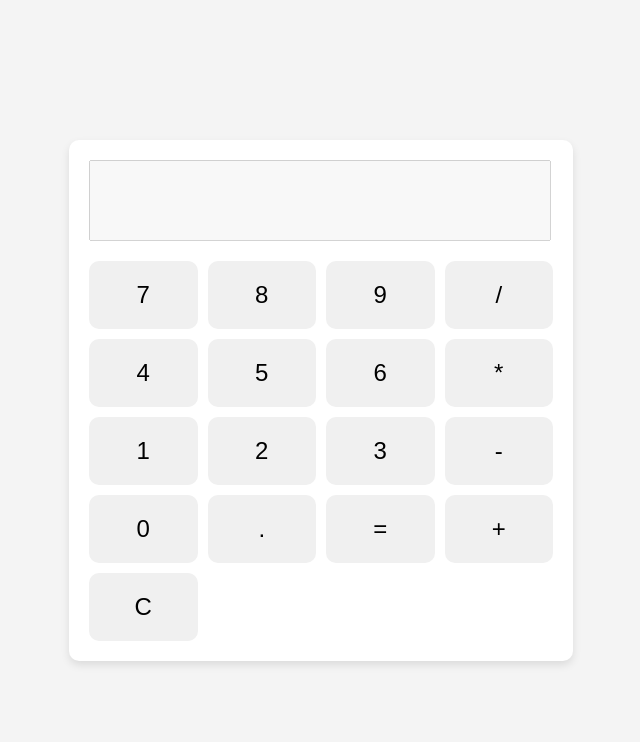
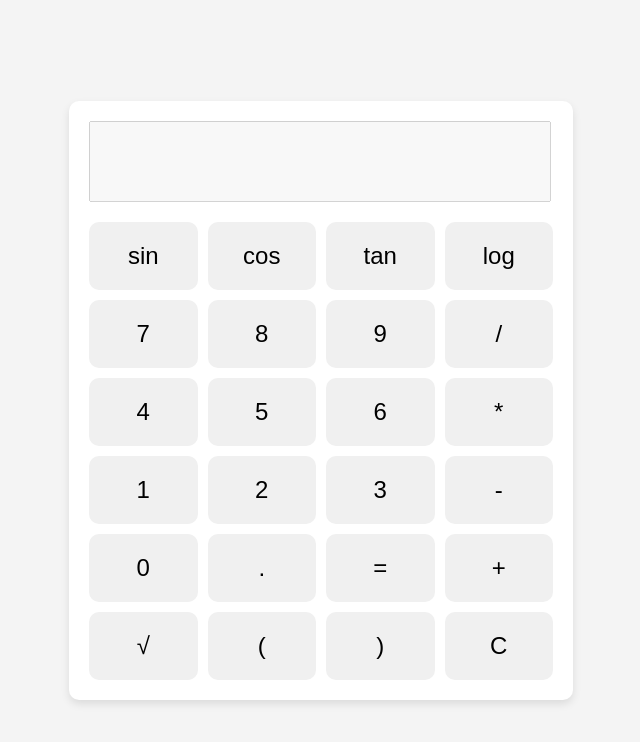
Before and after one commit to Hipokoa743/Calclator, a plain HTML site: page index.html in a window 1280 px wide. Shown: the whole page, without its empty margins (319-959 px from the left). Drawn offline with Linux system fonts and the light colour scheme.

Commit message:
Add scientific calculator functions

```diff
--- a/index.html
+++ b/index.html
@@ -12,22 +12,34 @@
     <div class="calculator">
         <input type="text" id="display" disabled>
         <div class="buttons">
+            <button class="btn" onclick="calculateSin()">sin</button>
+            <button class="btn" onclick="calculateCos()">cos</button>
+            <button class="btn" onclick="calculateTan()">tan</button>
+            <button class="btn" onclick="calculateLog()">log</button>
+
             <button class="btn" onclick="appendToDisplay('7')">7</button>
             <button class="btn" onclick="appendToDisplay('8')">8</button>
             <button class="btn" onclick="appendToDisplay('9')">9</button>
             <button class="btn" onclick="appendToDisplay('/')">/</button>
+
             <button class="btn" onclick="appendToDisplay('4')">4</button>
             <button class="btn" onclick="appendToDisplay('5')">5</button>
             <button class="btn" onclick="appendToDisplay('6')">6</button>
             <button class="btn" onclick="appendToDisplay('*')">*</button>
+
             <button class="btn" onclick="appendToDisplay('1')">1</button>
             <button class="btn" onclick="appendToDisplay('2')">2</button>
             <button class="btn" onclick="appendToDisplay('3')">3</button>
             <button class="btn" onclick="appendToDisplay('-')">-</button>
+
             <button class="btn" onclick="appendToDisplay('0')">0</button>
             <button class="btn" onclick="appendToDisplay('.')">.</button>
             <button class="btn" onclick="calculate()">=</button>
             <button class="btn" onclick="appendToDisplay('+')">+</button>
+
+            <button class="btn" onclick="calculateSqrt()">√</button>
+            <button class="btn" onclick="appendToDisplay('(')">(</button>
+            <button class="btn" onclick="appendToDisplay(')')">)</button>
             <button class="btn" onclick="clearDisplay()">C</button>
         </div>
     </div>
--- a/script.js
+++ b/script.js
@@ -15,3 +15,47 @@ function calculate() {
         display.value = 'エラー';
     }
 }
+
+function calculateSin() {
+    try {
+        display.value = Math.sin(eval(display.value));
+    } catch {
+        display.value = 'エラー';
+    }
+}
+
+function calculateCos() {
+    try {
+        display.value = Math.cos(eval(display.value));
+    } catch {
+        display.value = 'エラー';
+    }
+}
+
+function calculateTan() {
+    try {
+        display.value = Math.tan(eval(display.value));
+    } catch {
+        display.value = 'エラー';
+    }
+}
+
+function calculateLog() {
+    try {
+        if (typeof Math.log10 === 'function') {
+            display.value = Math.log10(eval(display.value));
+        } else {
+            display.value = Math.log(eval(display.value)) / Math.LN10;
+        }
+    } catch {
+        display.value = 'エラー';
+    }
+}
+
+function calculateSqrt() {
+    try {
+        display.value = Math.sqrt(eval(display.value));
+    } catch {
+        display.value = 'エラー';
+    }
+}
```
Also changed, not shown: README.md.
